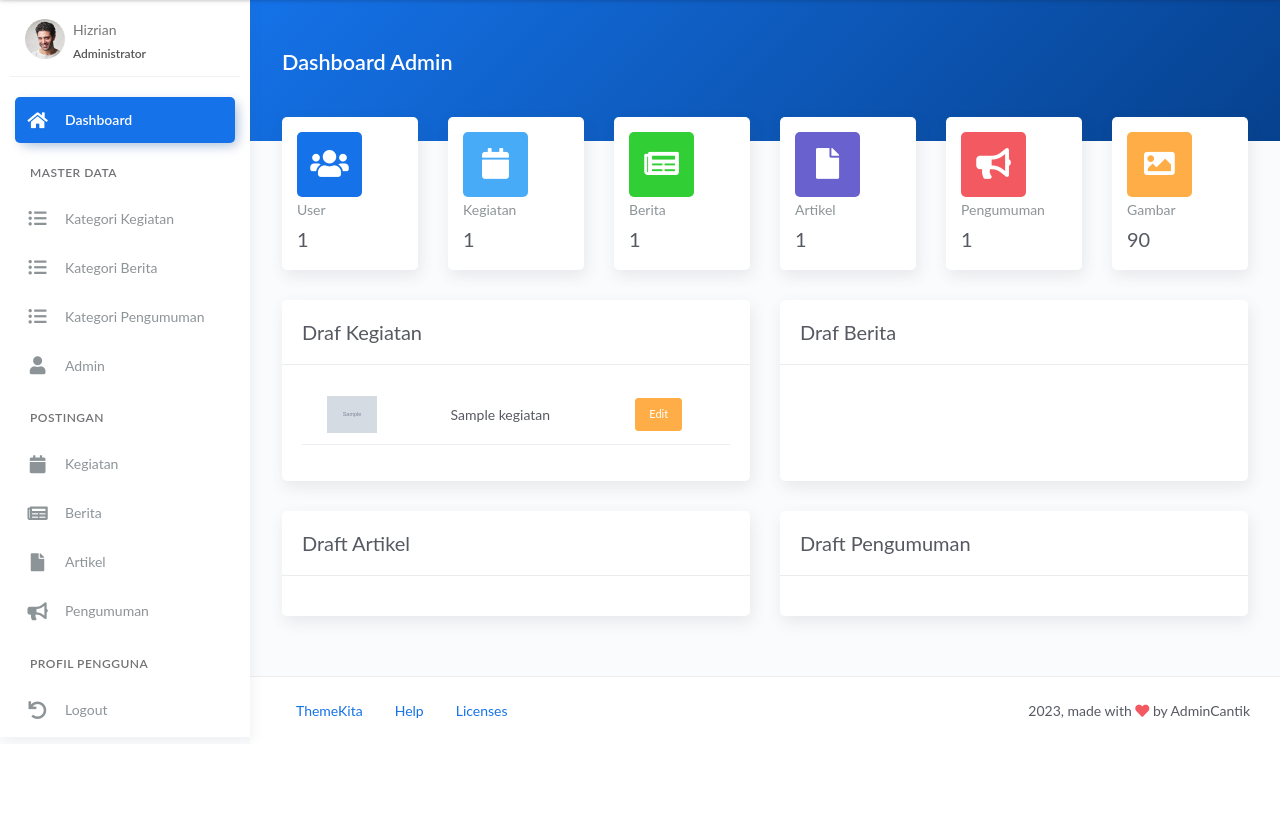
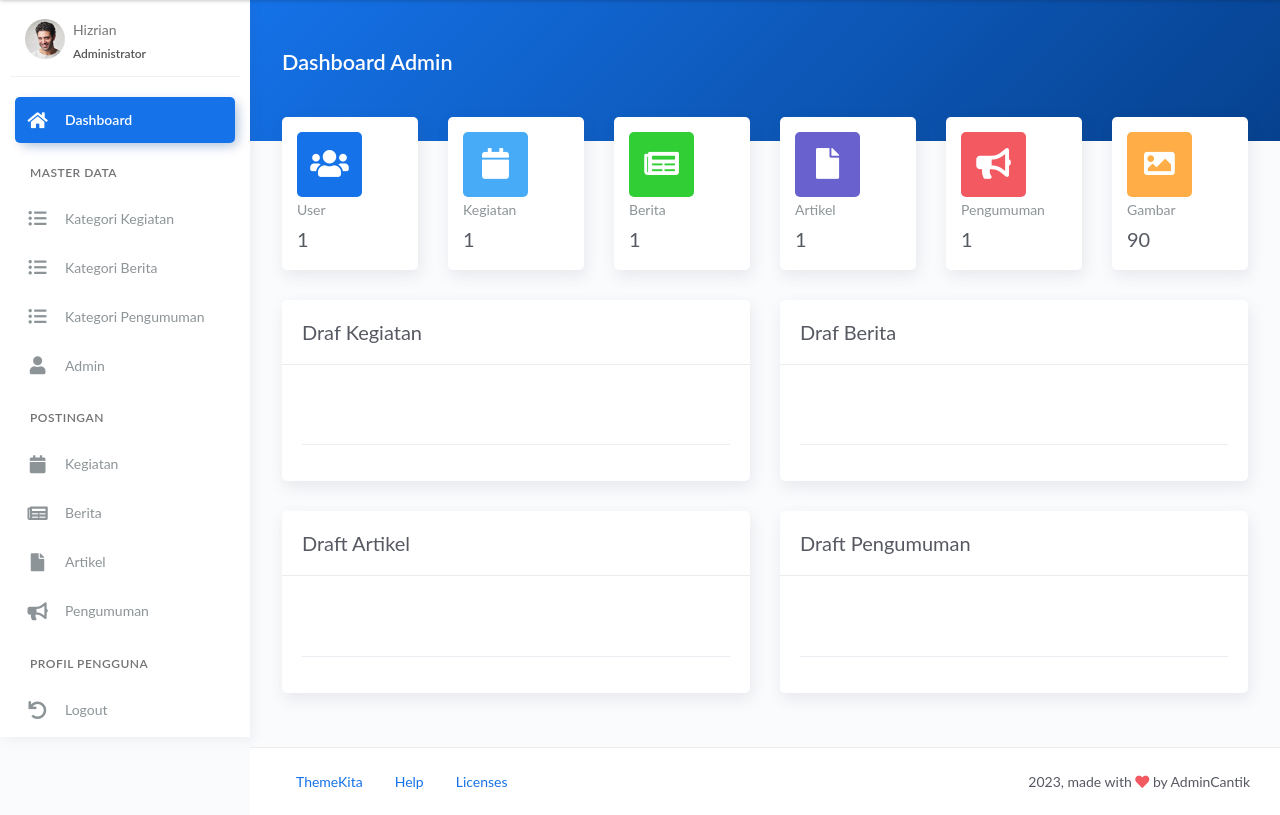
Before and after one commit to SyahiraIsnaeni/sd-bintangjuara, a Laravel app: page /dashboard in a window 1280 px wide. Shown: the part 63-878 px from the top of the page. Before the commit the page ends 803 px from the top, so only its background shows below. Run offline with Laravel 9, Linux system fonts and the light colour scheme; a user stored in the database is signed in; tables that the repository leaves empty hold one stand-in row (values such as "Sample post"); grey boxes marked "Sample" are stand-in pictures; style sheets or scripts are compiled from the project's sources; some libraries are stand-ins or nearby versions.

Commit message:
melakukan perbaikan pada draft dashboard

```diff
--- a/resources/views/backend/back/dashboard.blade.php
+++ b/resources/views/backend/back/dashboard.blade.php
@@ -144,11 +144,17 @@
                         <tbody>
                         @forelse ($kegiatan as $row)
                             <tr>
-                                <td><img src="{{asset('uploads/'.$row->gambar_artikel) }}" width="50"></td>
-                                <td>{{ $row->judul}}</td>
                                 <td>
-                                    <a href="{{route('kegiatan.edit', $row->id) }}"
-                                       class="btn btn-warning btn-sm">Edit</a>
+                                    @if ($row->is_active == '0')
+                                        <td><img src="{{asset('uploads/'.$row->gambar_artikel) }}" width="60"></td>
+                                        <td>{{ $row->judul}}</td>
+                                        <td>
+                                            <a href="{{route('kegiatan.edit', $row->id) }}"
+                                               class="btn btn-warning btn-sm">Edit</a>
+                                        </td>
+                                    @else
+
+                                    @endif
                                 </td>
                             </tr>
                         @empty
@@ -167,8 +173,28 @@
 					</div>
 				</div>
 				<div class="card-body">
+                    <table class="table">
+                        <tbody>
+                        @forelse ($berita as $row)
+                            <tr>
+                                <td>
+                                @if ($row->is_active == '0')
+                                    <td><img src="{{asset('uploads/'.$row->gambar_berita) }}" width="60"></td>
+                                    <td>{{ $row->judul}}</td>
+                                    <td>
+                                        <a href="{{route('berita.edit', $row->id) }}"
+                                           class="btn btn-warning btn-sm">Edit</a>
+                                    </td>
+                                    @else
 
+                                    @endif
+                                </td>
+                            </tr>
+                        @empty
 
+                        @endforelse
+                        </tbody>
+                    </table>
 				</div>
 			</div>
 		</div>
@@ -180,7 +206,28 @@
 					</div>
 				</div>
 				<div class="card-body">
+                    <table class="table">
+                        <tbody>
+                        @forelse ($artikel as $row)
+                            <tr>
+                                <td>
+                                @if ($row->is_active == '0')
+                                    <td><img src="{{asset('uploads/'.$row->gambar_artikel) }}" width="60"></td>
+                                    <td>{{ $row->judul}}</td>
+                                    <td>
+                                        <a href="{{route('artikel.edit', $row->id) }}"
+                                           class="btn btn-warning btn-sm">Edit</a>
+                                    </td>
+                                    @else
 
+                                    @endif
+                                    </td>
+                            </tr>
+                        @empty
+
+                        @endforelse
+                        </tbody>
+                    </table>
 
 				</div>
 			</div>
@@ -193,8 +240,28 @@
 					</div>
 				</div>
 				<div class="card-body">
+                    <table class="table">
+                        <tbody>
+                        @forelse ($pengumuman as $row)
+                            <tr>
+                                <td>
+                                @if ($row->is_active == '0')
+                                    <td><img src="{{asset('uploads/'.$row->gambar_pengumuman) }}" width="60"></td>
+                                    <td>{{ $row->judul}}</td>
+                                    <td>
+                                        <a href="{{route('pengumuman.edit', $row->id) }}"
+                                           class="btn btn-warning btn-sm">Edit</a>
+                                    </td>
+                                    @else
 
+                                    @endif
+                                    </td>
+                            </tr>
+                        @empty
 
+                        @endforelse
+                        </tbody>
+                    </table>
 				</div>
 			</div>
 		</div>
--- a/resources/views/backend/back/pengumuman/edit.blade.php
+++ b/resources/views/backend/back/pengumuman/edit.blade.php
@@ -15,6 +15,7 @@
                     <div class="card-header">
                         <div class="card-head-row">
                             <div class="card-title">Edit Pengumuman {{$pengumuman->judul}}</div>
+                            <a href="{{route('pengumuman.index')}}" class="btn btn-warning btn-sm ml-auto"> <i class="fas fa-undo"></i> Kembali </a>
                         </div>
                     </div>
                     <div class="card-body">
```
